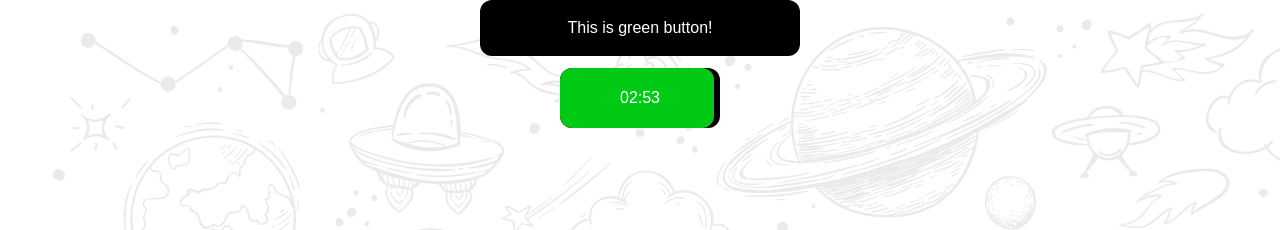
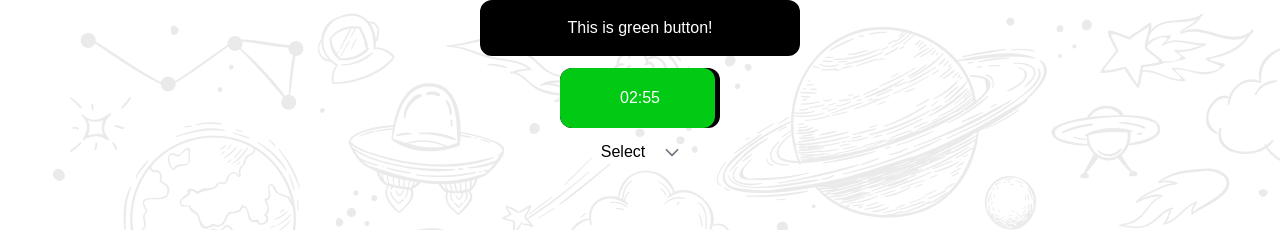
Before and after one commit to yaovidiy/test-a-b, a Nuxt app: page / in a window 1280 px wide. Shown: the top 230 px of the page. Built offline with nearby package versions, Linux system fonts and the light colour scheme; a web font is replaced by a local one.

Commit message:
start selector component add svgo module

```diff
--- a/app.vue
+++ b/app.vue
@@ -7,6 +7,7 @@
     </Button>
 
     <Timer></Timer>
+    <Select :options="options"></Select>
   </div>
 
   {{ route.query.abtest }}
@@ -14,6 +15,15 @@
 
 <script setup lang="ts">
 const route = useRoute();
+const options = [
+  { value: '1' },
+  { value: '2' },
+  { value: '3' },
+  { value: '4' },
+  { value: '5' },
+  { value: '6' },
+  { value: '7' },
+]
 useHead({
   title: 'PlanetLearn'
 });
--- /dev/null
+++ b/components/Select.vue
@@ -0,0 +1,18 @@
+<template>
+  <div class="flex justify-between items-center gap-5 cursor-pointer">
+    <slot>
+      <span>Select</span>
+    </slot>
+
+    <ChevronDown />
+  </div>
+</template>
+
+<script lang="ts" setup>
+import ChevronDown from '~/public/assets/svg/chevron-down.svg';
+interface IProps {
+  options: { value: string, [key: string]: any }[]
+}
+
+defineProps<IProps>();
+</script>
--- a/nuxt.config.ts
+++ b/nuxt.config.ts
@@ -14,7 +14,8 @@ export default defineNuxtConfig({
     "~/public/scss/components.scss",
   ],
   modules: [
-    '@nuxtjs/tailwindcss'
+    '@nuxtjs/tailwindcss',
+    'nuxt-svgo',
   ],
   devtools: { enabled: true }
 })
--- a/package.json
+++ b/package.json
@@ -16,6 +16,7 @@
   },
   "devDependencies": {
     "@nuxtjs/tailwindcss": "^6.11.4",
+    "nuxt-svgo": "^4.0.0",
     "sass": "^1.75.0"
   }
 }
```
Also changed, not shown: public/assets/svg/chevron-down.svg (added), 1 other file (tests, documents, lock files or other folders).
